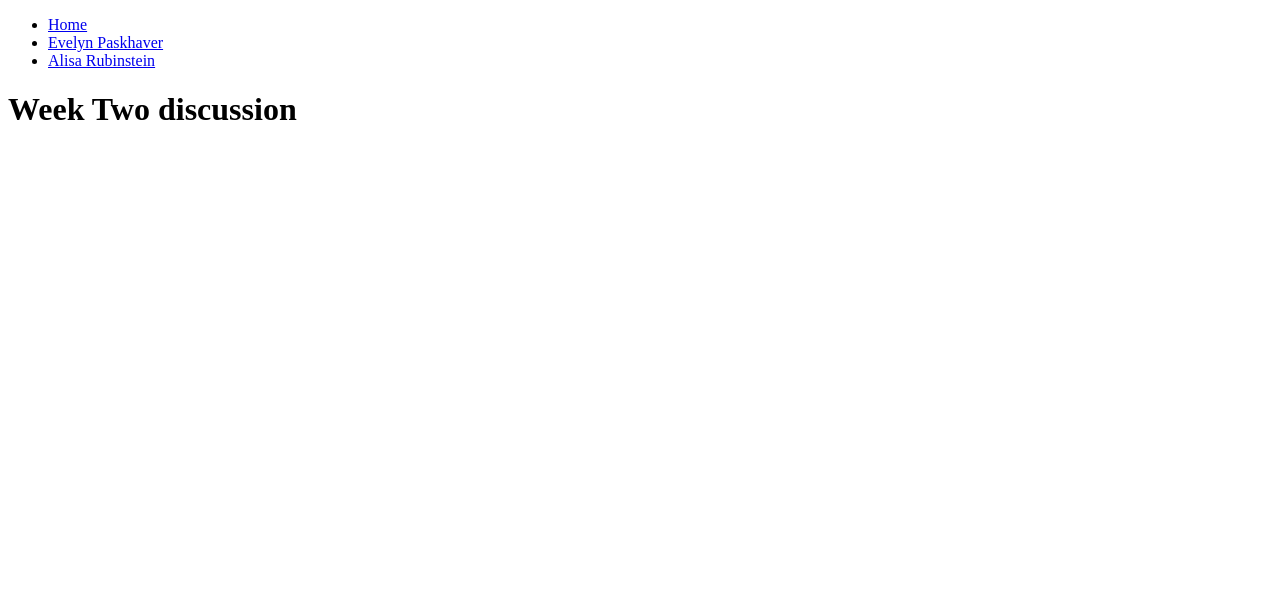
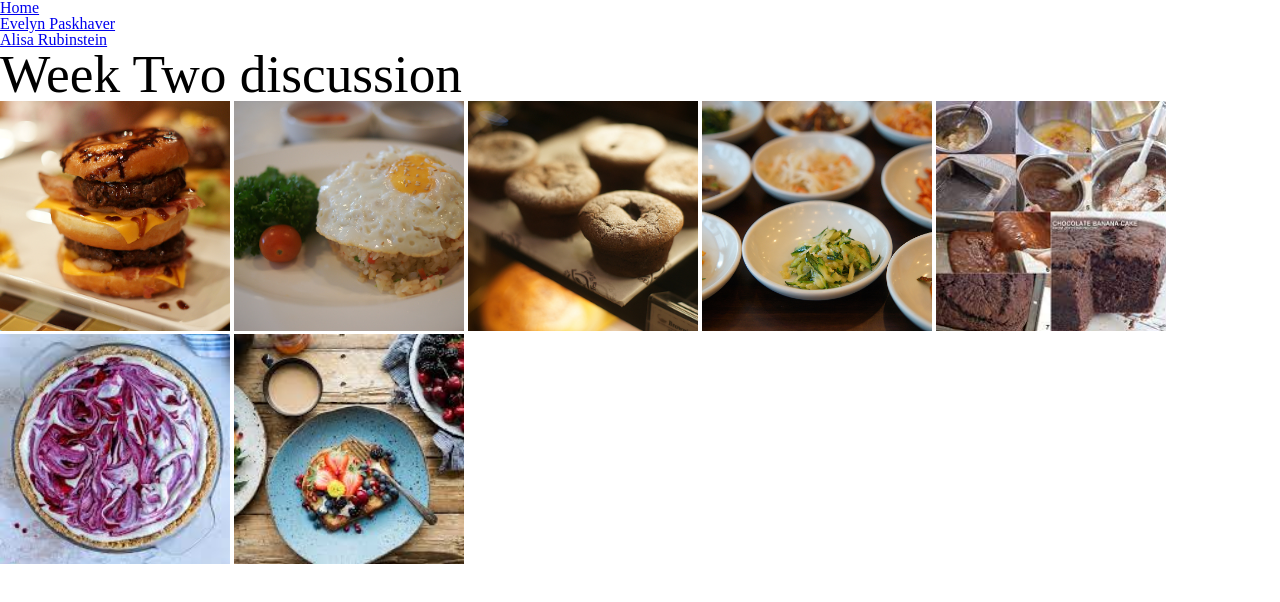
Before and after one commit to evelynpa1/339week2, a plain HTML site: page alisa.html in a window 1280 px wide. Drawn offline with Linux system fonts and the light colour scheme.

Commit message:
Update alisa.html

```diff
--- a/alisa.html
+++ b/alisa.html
@@ -4,9 +4,15 @@
     <meta charset="UTF-8">
     <meta http-equiv="X-UA-Compatible" content="IE=edge">
     <meta name="viewport" content="width=device-width, initial-scale=1.0">
-    <title>Document</title>
+    <link rel="stylesheet" href="css/html5reset.css">
+    <link rel="stylesheet" href="css/evelyn.css">
+    <!-- <link rel="stylesheet" href="css/student2.css"> -->
+    <!-- <link rel="stylesheet" href="css/student3.css"> -->
+    <title>Week 2 Discussion</title>
 </head>
+<body>
     <header>
+
         <nav>
             <ul>
                 <li><a href = "index.html">Home</a></li>
@@ -15,9 +21,12 @@
             </ul>
         </nav>
         <h1>Week Two discussion</h1>
-
-</header>
-<body>
-
-</body>
-</html>
+<main>
+    <img src = "alisa_images/image1.jpg" width="200" alt = "Hamburger">
+    <img src = "alisa_images/image2.jpg" width="200" alt = "Fried egg on Fried rice">
+    <img src = "alisa_images/image3.jpg" width="200" alt = "muffins">
+    <img src = "alisa_images/image4.jpg" width="200" alt = "a sample of many dishes highlighting grated vegetables">
+    <img src = "alisa_images/image5.jpg" width="200" alt = "step by step choclate cake recipes">
+    <img src = "alisa_images/image6.jpg" width="200" alt = "berry pie">
+    <img src = "alisa_images/images.jpg" width="200" alt = "toast and fruit">
+</main>
```
Lines whose indentation alone changed are shown as unchanged.
